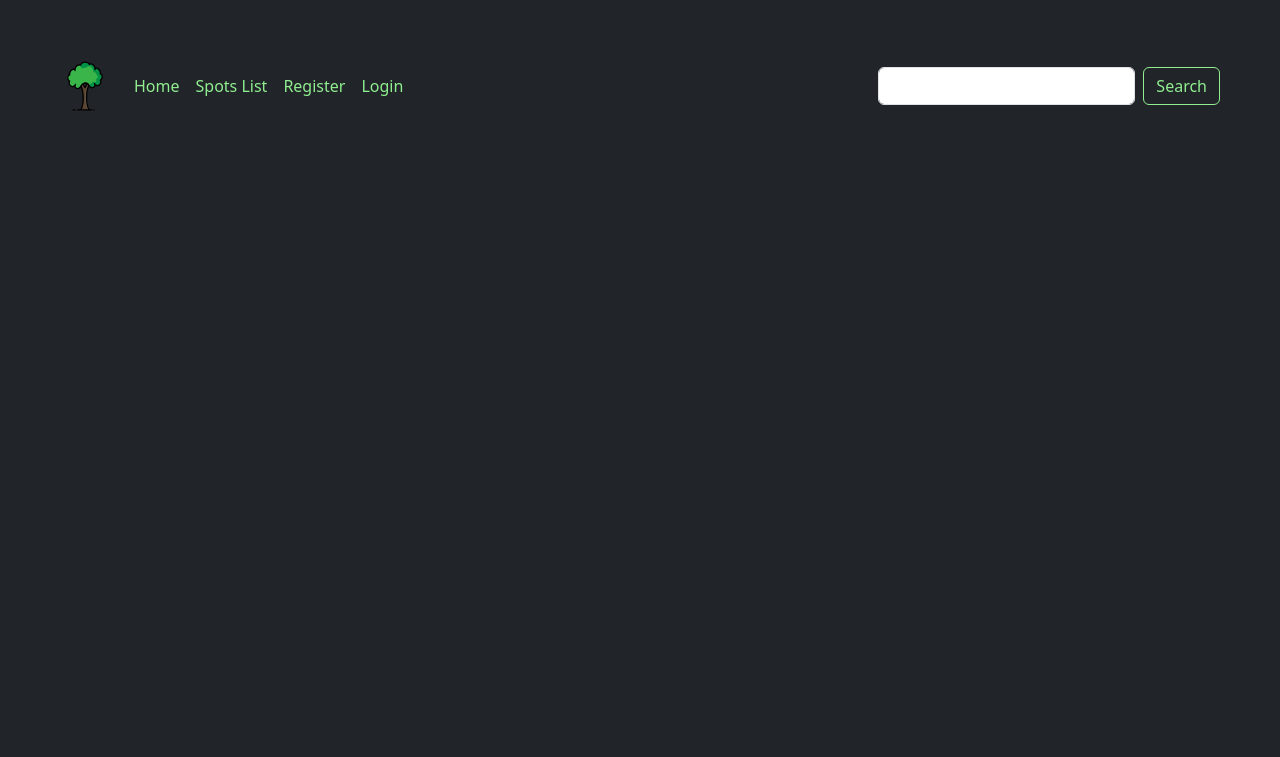
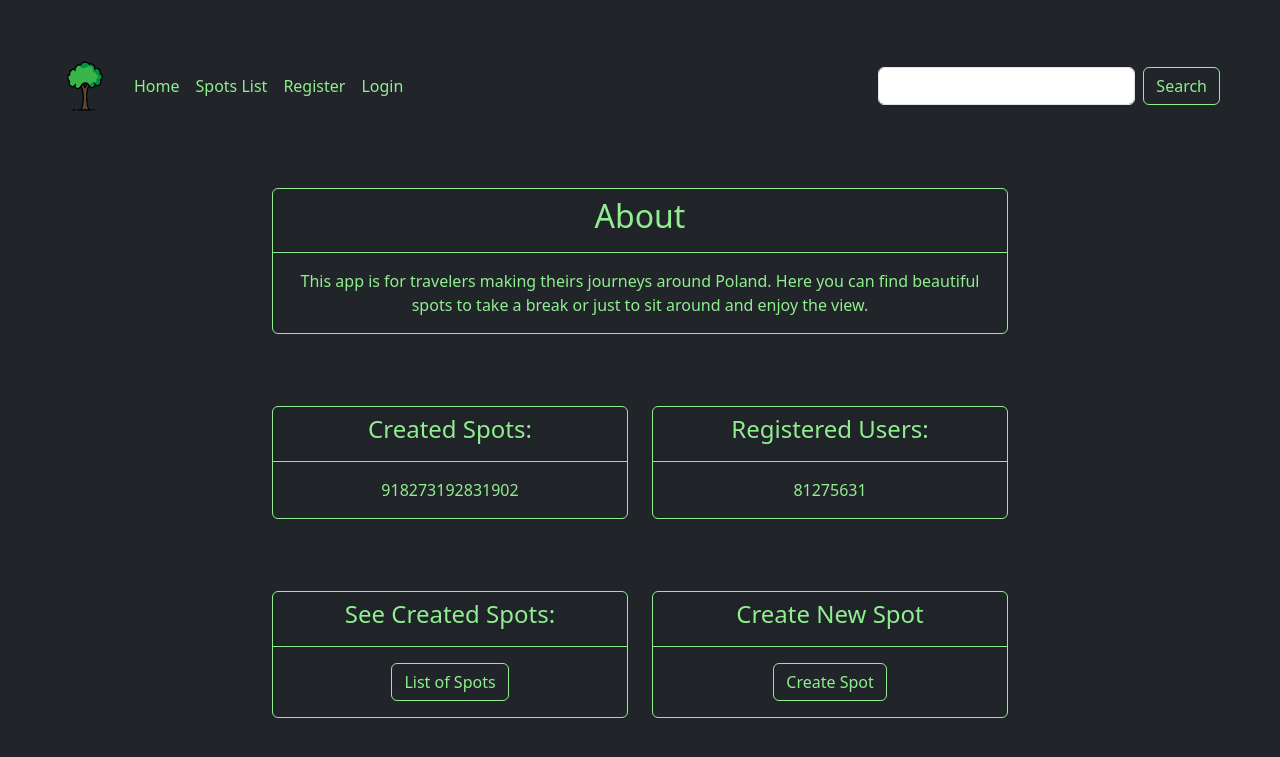
Before and after one commit to badgersky/we-know-spot, a Django app: page / in a window 1280 px wide. Shown: the top 757 px of the page. Run offline with Django 4.2, Linux system fonts and the light colour scheme; some libraries are stand-ins or nearby versions.

Commit message:
update home template

```diff
--- a/home/templates/home/home.html
+++ b/home/templates/home/home.html
@@ -8,5 +8,59 @@
 {% endblock %}
 
 {% block content %}
-    <h1>Home Page</h1>
+    <div class="card border-green bg-dark mt-3">
+        <div class="card-header">
+            <h2 class="text-green">About</h2>
+        </div>
+        <div class="card-body border-top-green text-green">
+            This app is for travelers making theirs journeys around Poland. Here you can find beautiful spots to
+            take a break or just to sit around and enjoy the view.
+        </div>
+    </div>
+    <br>
+    <div class="row mt-5">
+        <div class="col-6">
+            <div class="card border-green bg-dark">
+                <div class="card-header">
+                    <h4 class="text-green">Created Spots:</h4>
+                </div>
+                <div class="card-body border-top-green text-green">
+                    918273192831902
+                </div>
+            </div>
+        </div>
+        <div class="col-6">
+            <div class="card border-green bg-dark">
+                <div class="card-header">
+                    <h4 class="text-green">Registered Users:</h4>
+                </div>
+                <div class="card-body border-top-green text-green">
+                    81275631
+                </div>
+            </div>
+        </div>
+    </div>
+    <br>
+    <div class="row mt-5">
+        <div class="col-6">
+            <div class="card border-green bg-dark">
+                <div class="card-header">
+                    <h4 class="text-green">See Created Spots:</h4>
+                </div>
+                <div class="card-body border-top-green text-green">
+                    <a href="{% url 'spots:list' %}" class="btn btn-outline-green">List of Spots</a>
+                </div>
+            </div>
+        </div>
+        <div class="col-6">
+            <div class="card border-green bg-dark">
+                <div class="card-header">
+                    <h4 class="text-green">Create New Spot</h4>
+                </div>
+                <div class="card-body border-top-green text-green">
+                    <a href="{% url 'spots:create' %}" class="btn btn-outline-green">Create Spot</a>
+                </div>
+            </div>
+        </div>
+    </div>
 {% endblock %}
```
